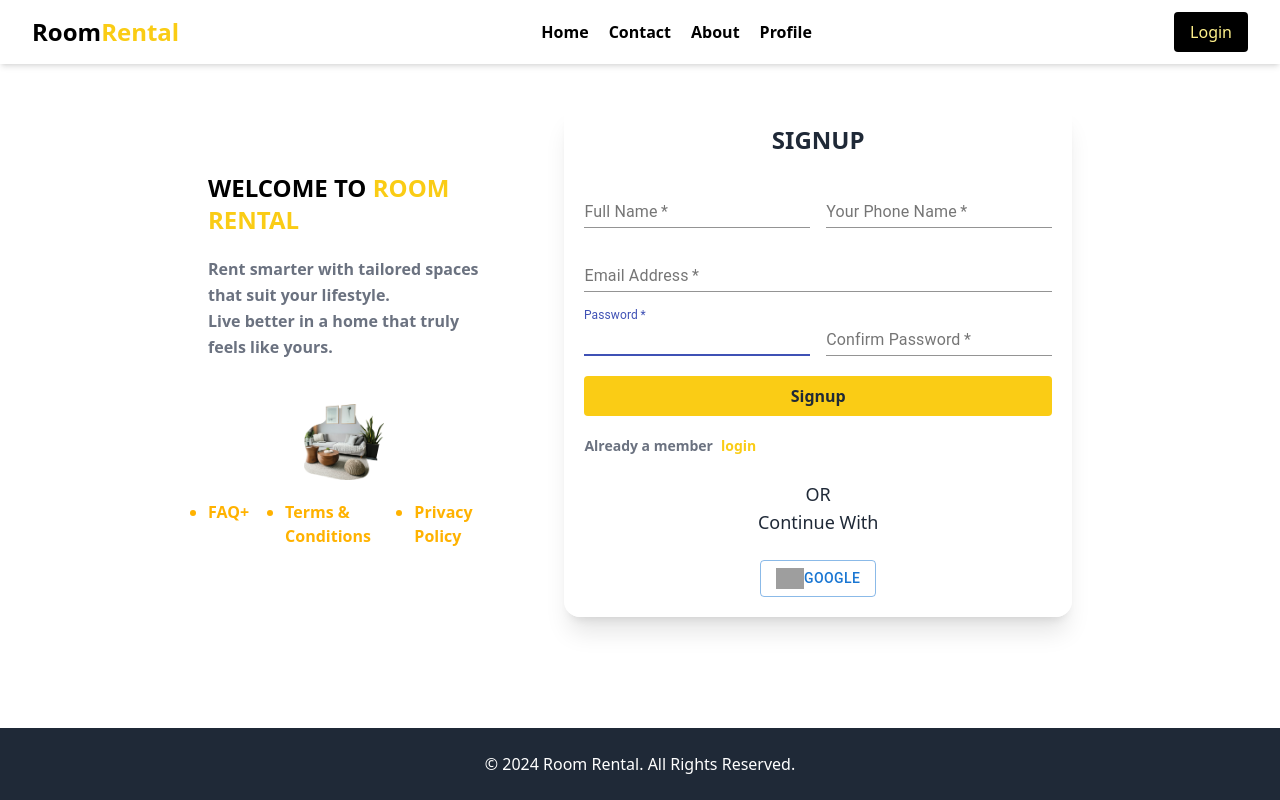
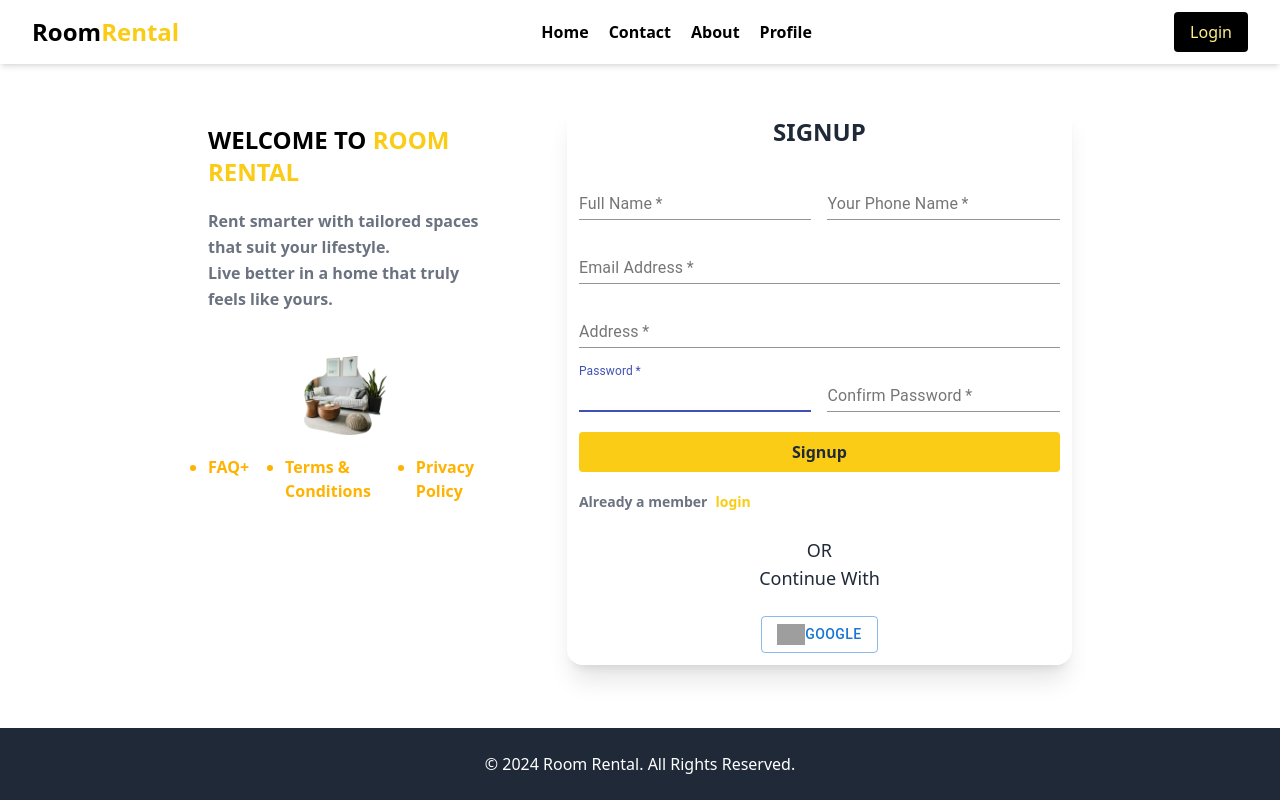
Before and after one commit to bhatta09/Room-Rental-System, a React (Vite) app: page /sign-up in a window 1280 px wide. Built offline with nearby package versions, Linux system fonts and the light colour scheme; grey boxes are pictures that could not be loaded.

Commit message:
addressAddedSignup

```diff
--- a/src/index.css
+++ b/src/index.css
@@ -1,3 +1,13 @@
 @tailwind base;
 @tailwind components;
 @tailwind utilities;
+
+/* For WebKit browsers (Chrome, Safari) */
+::-webkit-scrollbar {
+      display: none;
+    }
+
+    /* For Firefox */
+    * {
+      scrollbar-width: none; /* For Firefox */
+    }
--- a/src/pages/Login.jsx
+++ b/src/pages/Login.jsx
@@ -5,9 +5,11 @@ import { Button } from "@mui/material";
 
 const Login = () => {
   return (
-    <div className="flex flex-col md:flex-row gap-11 md:px-52 items-center justify-center overflow-hidden">
-      <AuthBg />
-      <div className="max-w-lg w-full p-5 mt-10 md:ml-10 bg-white bg-opacity-80 shadow-xl rounded-lg ">
+    <div className="flex flex-col md:flex-row gap-11 md:px-52  overflow-hidden">
+      <div className="mt-5">
+        <AuthBg />
+      </div>
+      <div className="max-w-lg w-full p-5 mt-10 md:ml-10 bg-white bg-opacity-80 shadow-xl rounded-lg mb-4">
         <h2 className="text-2xl font-normal mb-6 text-gray-800 text-center uppercase">
           Login
         </h2>
--- a/src/pages/SignUp.jsx
+++ b/src/pages/SignUp.jsx
@@ -8,9 +8,11 @@ import { Button } from "@mui/material";
 
 const SignUp = () => {
   return (
-    <div className="flex  flex-col md:flex-row  md:px-52 md:gap-11 items-center justify-center">
-      <AuthBg />
-      <div className="max-w-lg w-full p-5 mt-10 md:ml-10 bg-white bg-opacity-80 shadow-xl rounded-2xl">
+    <div className="flex  flex-col md:flex-row  md:px-52 md:gap-11">
+      <div className="mt-5">
+        <AuthBg />
+      </div>
+      <div className="max-w-lg w-full p-3 mt-10 md:ml-10 bg-white bg-opacity-80 shadow-xl rounded-2xl mb-5">
         <h2 className="uppercase text-2xl font-semibold mb-6 text-gray-800 text-center">
           Signup
         </h2>{" "}
@@ -45,6 +47,17 @@ const SignUp = () => {
                 autoComplete="email"
               />
             </Grid>
+            <Grid item xs={12}>
+              <TextField
+                required
+                fullWidth
+                id="email"
+                label=" Address"
+                name="address"
+                autoComplete="email"
+              />
+            </Grid>
+
             <Grid item xs={12} sm={6}>
               <TextField
                 required
```
